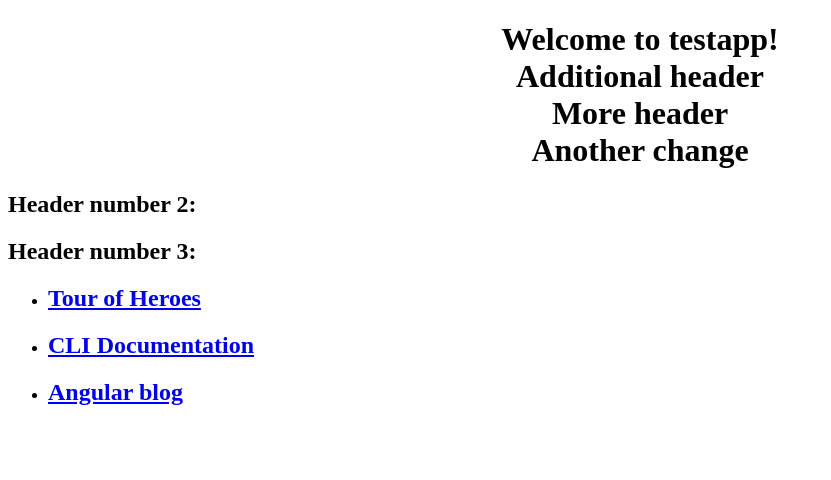
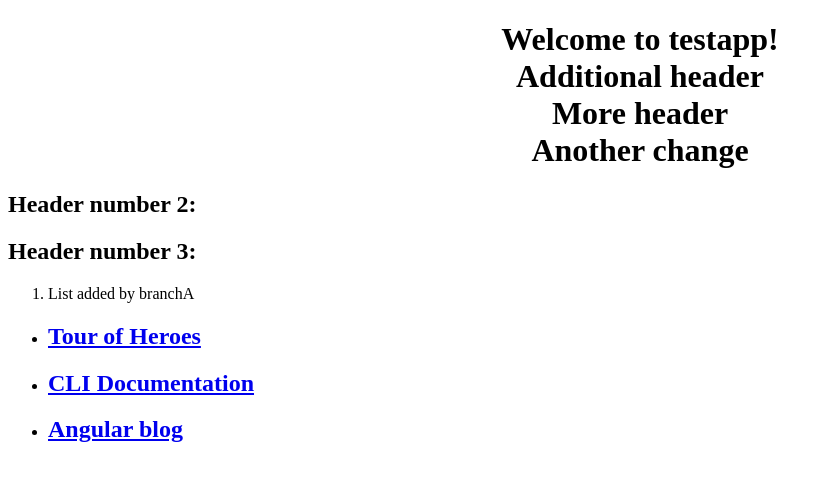
Before and after one commit to geekster129/branch-practise, an Angular app in the folder testapp/: page / in a window 1280 px wide. Shown: the top 480 px of the page, without its empty margins (0-831 px from the left). Built offline with nearby package versions, Linux system fonts and the light colour scheme.

Commit message:
branchA edit

```diff
--- a/testapp/src/app/app.component.html
+++ b/testapp/src/app/app.component.html
@@ -9,6 +9,9 @@
 </div>
 <h2>Header number 2: </h2>
 <h2>Header number 3: </h2>
+<ol>
+  <li>List added by branchA</li>
+</ol>
 <ul>
   <li>
     <h2><a target="_blank" rel="noopener" href="https://angular.io/tutorial">Tour of Heroes</a></h2>
```
